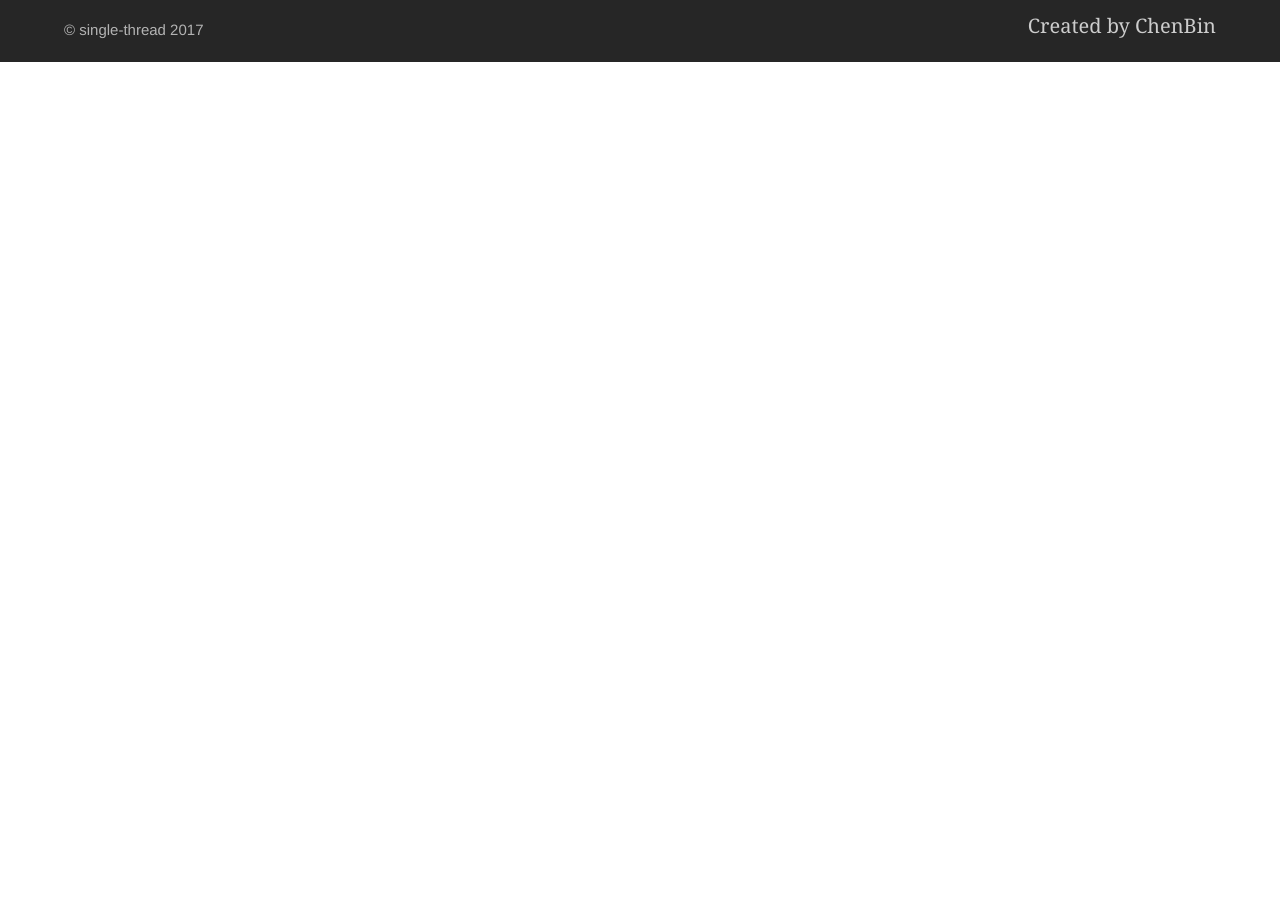
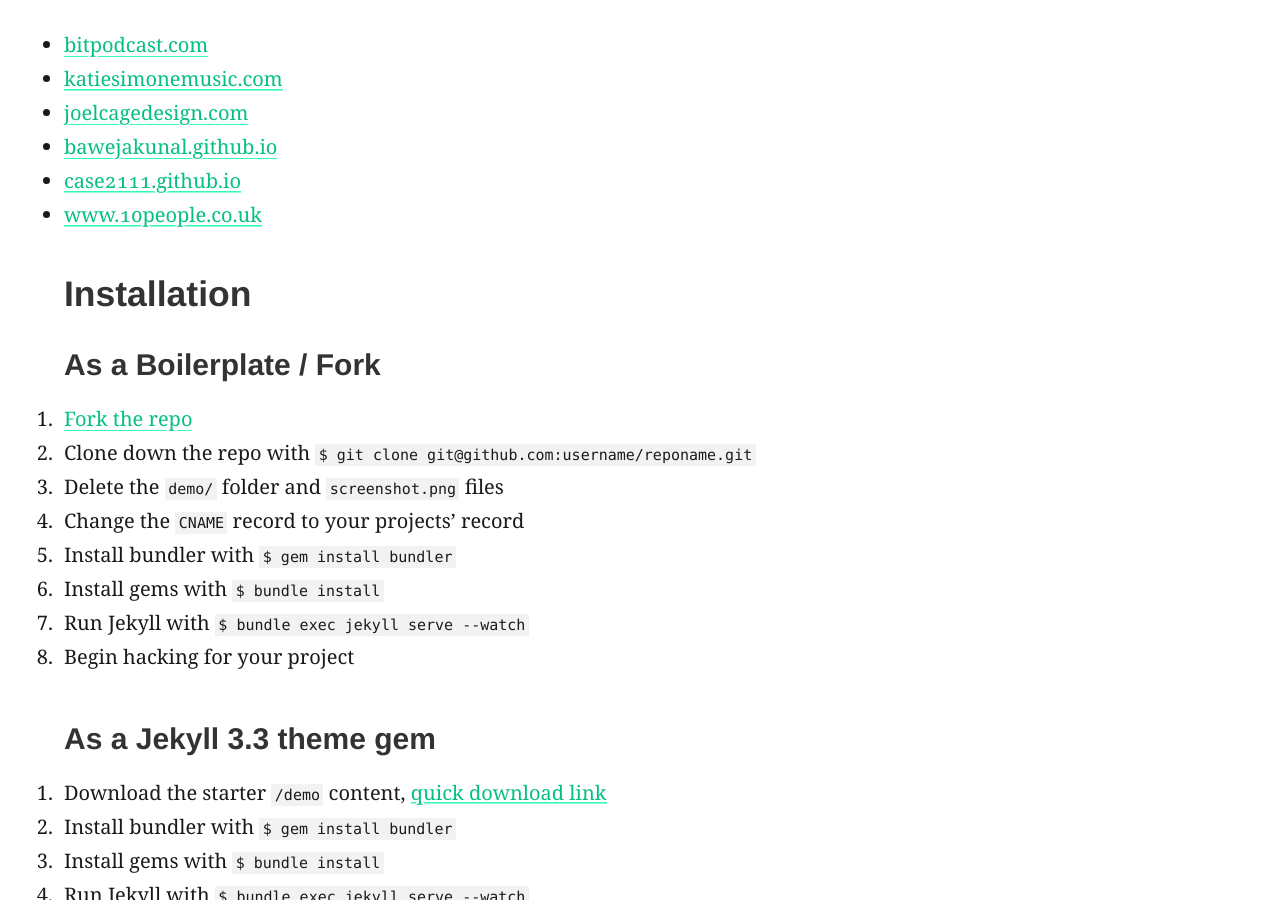
Before and after one commit to DrCBin/DrCBin.github.io, a Jekyll site: the page built from index.md, in a window 1280 px wide and 900 px high, scrolled down 1586 px. Built offline with Jekyll 4.4.1, drawn with Linux system fonts in a browser that asks for light colours; before the commit the page ends 1648 px from its top, so only the background shows below that; some of the changed text lies outside the part shown.

Commit message:
first commit

```diff
--- /dev/null
+++ b/CNAME
@@ -0,0 +1 @@
+alembic.darn.es
--- a/_config.yml
+++ b/_config.yml
@@ -55,7 +55,7 @@ collections:
     output: true
     description: "My thoughts and ideas" # The post list page content
     feature_text: |
-
+       Welcome to the blog
     feature_image: "https://unsplash.it/1300/400?image=1067"
 
 # 6. Jekyll collections settings
--- a/_includes/post-list.html
+++ b/_includes/post-list.html
@@ -1,29 +1,32 @@
 {% if paginator.posts %}
+
 	<section class="section  typeset">
 		<ul class="list  list--posts">
-			{% for post in paginator.posts %}
-			<h1>total {{ paginator.total_posts }} posts.</h1>>
+			{% for page in paginator.posts %}
 				<li class="item  item--post">
 					<article class="article  article--post">
 
-						<h2><a href="{{ post.url }}" title="Post - {{ post.title }}">{{ post.title }}</a></h2>
+						<h2><a href="{{ page.url }}" title="Post - {{ page.title }}">{{ page.title }}</a></h2>
 						{% include post-meta.html %}
-						{{ post.excerpt | markdownify | truncatewords: 60 }}
+						{{ page.excerpt | markdownify | truncatewords: 60 }}
+
 					</article>
 				</li>
 			{% endfor %}
 		</ul>
 		{% include post-pagination.html %}
 	</section>
+
 {% else %}
 	<h3>Latest blog posts</h3>
 	<ul class="list  list--posts">
-		{% for post in site.posts limit: 4 %}
+		{% for page in site.posts limit: 4 %}
 			<li class="item  item--post">
 				<article class="article  article--post">
-					<h4><a href="{{ post.url }}" title="Post - {{ post.title }}">{{ post.title }}</a></h4>
+
+					<h4><a href="{{ page.url }}" title="Post - {{ page.title }}">{{ page.title }}</a></h4>
 					{% include post-meta.html %}
-					{{ post.excerpt | markdownify | truncatewords: 60 }}
+					{{ page.excerpt | markdownify | truncatewords: 60 }}
 
 				</article>
 			</li>
--- a/_layouts/default.html
+++ b/_layouts/default.html
@@ -1,5 +1,5 @@
 <!DOCTYPE html>
-<html lang="zh-cmn">
+<html lang="en-GB">
 	<head>
 		<!-- General meta -->
 		<meta name="viewport" content="width=device-width, initial-scale=1">
--- a/index.md
+++ b/index.md
@@ -1,9 +1,69 @@
 ---
-title: Single-thread
+title: About Alembic
 feature_text: |
-  # Single-thread
-  一心跑好单线程
+  ## Alembic
+  A Jekyll boilerplate theme designed to be a starting point for any Jekyll website
 feature_image: "https://unsplash.it/1300/400?image=971"
 image: "https://unsplash.it/600/400?image=971"
+excerpt: "Alembic is a starting point for [Jekyll](https://jekyllrb.com/) projects. Rather than starting from scratch, this boilerplate is designed to get the ball rolling immediately. Install it, configure it, tweak it, push it."
 ---
-记录生活，记录点滴！
+
+Alembic is a starting point for [Jekyll](https://jekyllrb.com/) projects. Rather than starting from scratch, this boilerplate is designed to get the ball rolling immediately. Install it, configure it, tweak it, push it.
+
+{% include button.html text="Fork on GitHub" icon="github" link="https://github.com/daviddarnes/alembic" %} {% include button.html text="Install Alembic" link="https://github.com/daviddarnes/alembic#installation" %} {% include button.html text="Tip me $5" link="https://www.paypal.me/daviddarnes/5usd" color="#333333" %}
+
+## Features
+
+- Available as a starter kit or as [Jekyll 3.3 theme gem](http://jekyllrb.com/docs/themes/)
+- Tested in all major browsers, that includes IE as well as Edge
+- Extensive set of shortcodes to include various elements; such as buttons, icons, figure images and more
+- Solid typographic framework from [Sassline](https://sassline.com/)
+- Configurable navigation via a single file
+- Modular Jekyll components
+- Easily interchangeable sidebar
+- Post category support in the form of a single post index page grouped by category
+- Built in live search using JavaScript
+- Contact form built in using [Formspree](https://formspree.io/)
+- Works on [GitHub Pages](https://pages.github.com/) out of the box
+- Built with [Jekyll](https://jekyllrb.com/) 3.3
+- Designed with [Siteleaf](http://www.siteleaf.com/) in mind
+- Has 9 of the most popular networks as performant sharing buttons
+- Has documentation
+
+## Examples
+
+Here are a few examples of Alembic out in the wild being used in a variety of ways:
+
+- [bitpodcast.com](https://bitpodcast.com/)
+- [katiesimonemusic.com](http://katiesimonemusic.com/)
+- [joelcagedesign.com](https://joelcagedesign.com/)
+- [bawejakunal.github.io](https://bawejakunal.github.io/)
+- [case2111.github.io](http://case2111.github.io/)
+- [www.10people.co.uk](http://www.10people.co.uk/)
+
+## Installation
+
+### As a Boilerplate / Fork
+
+1. [Fork the repo](https://github.com/daviddarnes/alembic#fork-destination-box)
+2. Clone down the repo with `$ git clone git@github.com:username/reponame.git`
+3. Delete the `demo/` folder and `screenshot.png` files
+4. Change the `CNAME` record to your projects' record
+5. Install bundler with `$ gem install bundler`
+6. Install gems with `$ bundle install`
+7. Run Jekyll with `$ bundle exec jekyll serve --watch`
+8. Begin hacking for your project
+
+### As a Jekyll 3.3 theme gem
+
+1. Download the starter `/demo` content, [quick download link](https://minhaskamal.github.io/DownGit/#/home?url=https://github.com/daviddarnes/alembic/tree/master/demo)
+2. Install bundler with `$ gem install bundler`
+3. Install gems with `$ bundle install`
+4. Run Jekyll with `$ bundle exec jekyll serve --watch`
+5. Begin hacking for your project
+
+### Boilerplate & Theme differences
+
+The boilerplate kit is better for more drastic hacking and changes, a project that's quite different to any other and needs a lot of custom work done. Additionally you'll only be able to use this method if you want to host it on GitHub Pages, as [themes can't be submitted](https://pages.github.com/themes/)... yet.
+
+Using the theme will allow you to receive updates made and will be more programmatic. To make your own changes you'll need to overwrite the files with your own. For example: If I want to change the colours of my site I'll need to copy the [`_colors.scss`](https://github.com/daviddarnes/alembic/blob/master/_sass/_colors.scss) file and create my own in `_sass/colors.scss` with my own changes. This is the same for all files within the theme, which means your own project will be more lean than if you were to use the boilerplate.
```
Also changed, not shown: screenshot.png (added).
